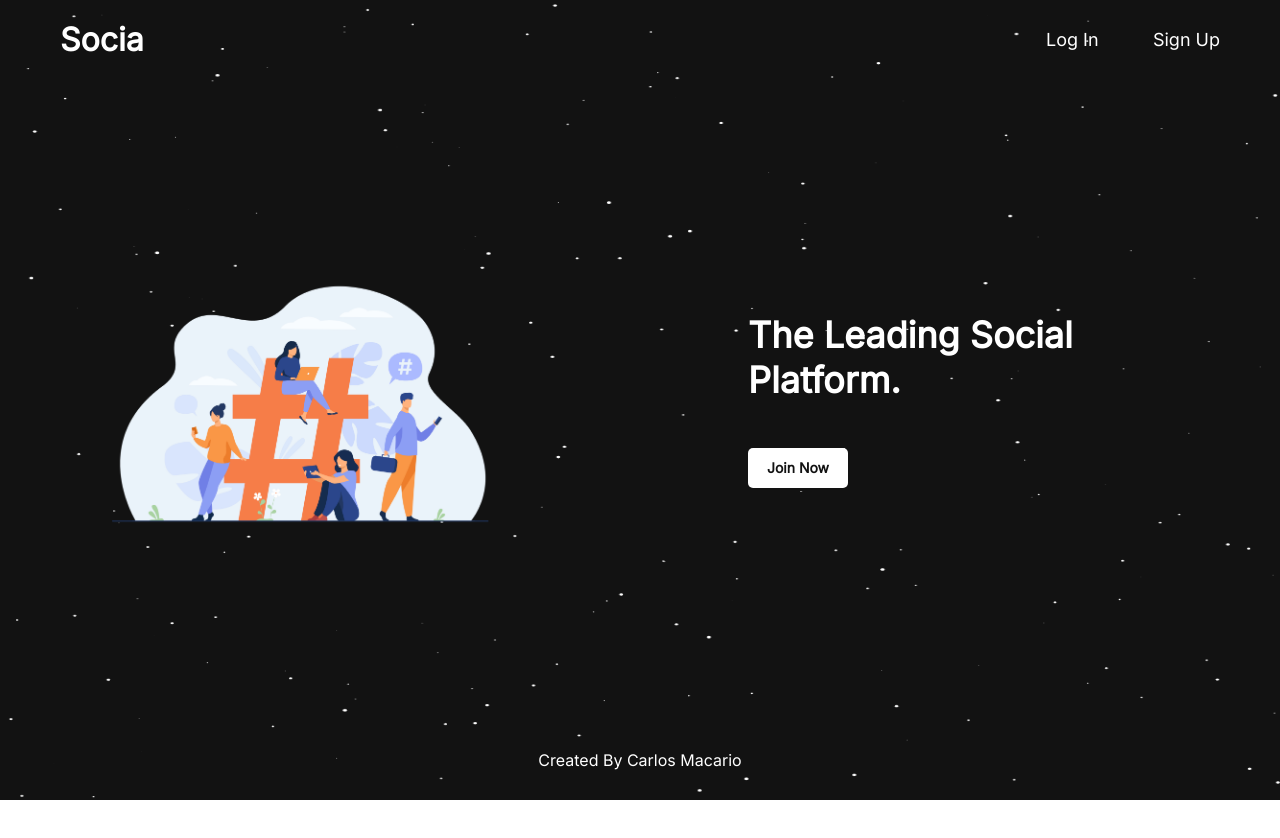
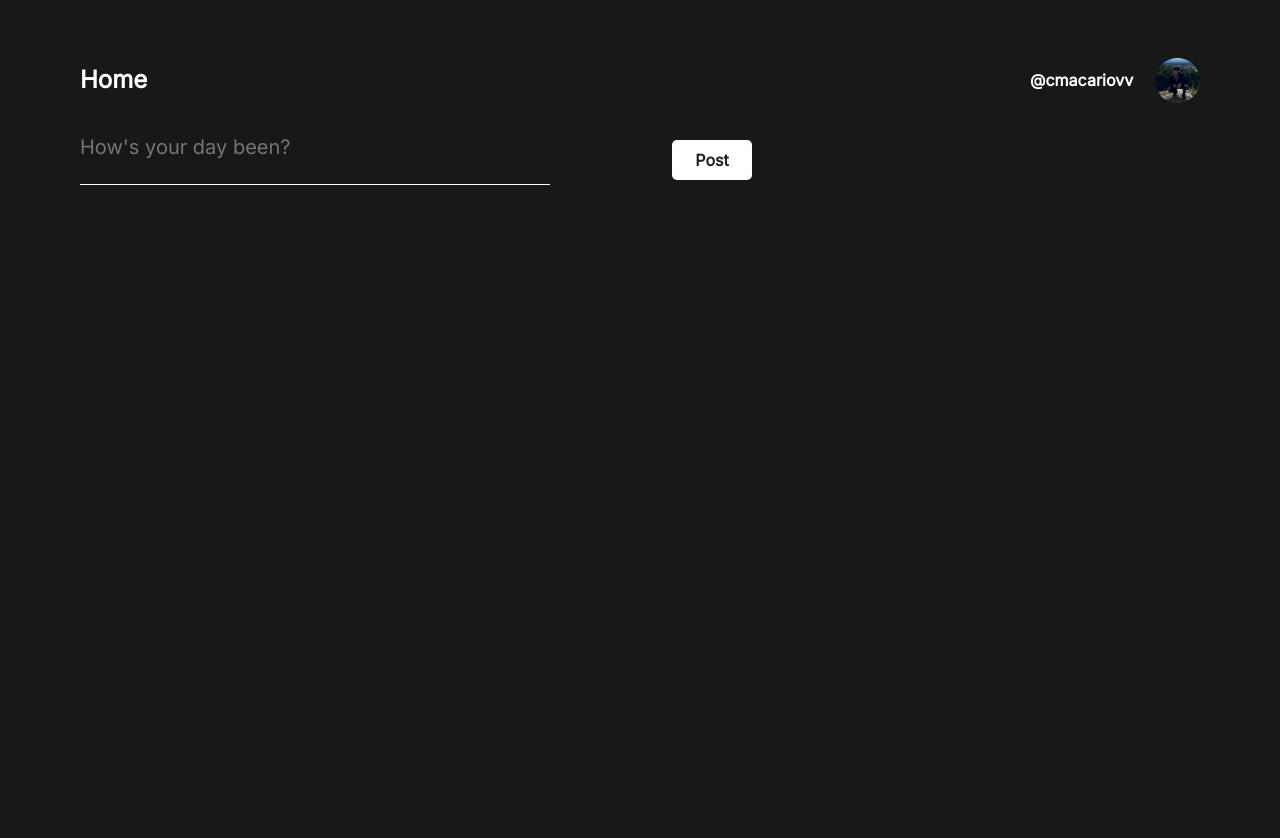
Before and after one commit to cmacariovx/spill, a React (Create React App) app in the folder client/: page / in a window 1280 px wide. Shown: the top 838 px of the page. Before the commit the page ends 800 px from the top, so only its background shows below. Built offline with nearby package versions, Linux system fonts and the light colour scheme.

Commit message:
textarea

```diff
--- a/client/src/App.js
+++ b/client/src/App.js
@@ -3,11 +3,13 @@ import React from 'react'
 import './App.css'
 
 import Landing from './Pages/Landing'
+import Home from './Pages/Home'
 
 function App() {
   return (
     <div className="app">
-      <Landing />
+      {/* <Landing /> */}
+      <Home />
     </div>
   )
 }
--- /dev/null
+++ b/client/src/Components/UI/HomeMainBody.css
@@ -0,0 +1,110 @@
+.homeMainBodyContainer {
+    height: 100%;
+    width: 100%;
+    max-width: 1400px;
+    display: flex;
+    flex-direction: row;
+    justify-content: center;
+    align-items: center;
+    background-color: rgb(24, 24, 24);
+    padding: 50px 80px;
+}
+
+    .homeMainBodyLeft {
+        height: 100%;
+        width: 60%;
+        display: flex;
+        flex-direction: column;
+        justify-content: flex-start;
+        align-items: flex-start;
+    }
+
+        .homeTextContainer {
+            height: 60px;
+            width: 60px;
+            display: flex;
+            flex-direction: row;
+            justify-content: flex-start;
+            align-items: center;
+        }
+
+            .homeText {
+                font-size: 24px;
+                font-weight: bold;
+            }
+
+        .statusUpdateContainer {
+            height: 100px;
+            width: 100%;
+            display: flex;
+            flex-direction: row;
+            justify-content: space-between;
+            align-items: center;
+        }
+
+            .statusUpdateInputContainer {
+                height: 100%;
+                width: 70%;
+                display: flex;
+                justify-content: flex-start;
+                align-items: center;
+            }
+
+                .statusUpdateInput {
+                    height: 50px;
+                    width: 100%;
+                    display: flex;
+                    flex-direction: row;
+                    justify-content: flex-start;
+                    align-items: center;
+                }
+
+                    textarea {
+                        resize: none;
+                        font-size: 20px;
+                        border-bottom: 1px white solid;
+                    }
+
+                    .postStatusButton {
+                        height: 40px;
+                        width: 80px;
+                        display: flex;
+                        flex-direction: row;
+                        justify-content: center;
+                        align-items: center;
+                        background-color: white;
+                        border-radius: 5px;
+                        color: #212121;
+                        font-size: 16px;
+                        font-weight: bold;
+                    }
+
+
+    .homeMainBodyRight {
+        height: 100%;
+        width: 40%;
+        display: flex;
+        flex-direction: column;
+        justify-content: flex-start;
+        align-items: flex-end;
+    }
+
+        .profileContainer {
+            height: 60px;
+            width: 170px;
+            display: flex;
+            flex-direction: row;
+            justify-content: space-between;
+            align-items: center;
+        }
+
+            .profileUsername {
+                font-size: 16px;
+                font-weight: bold;
+            }
+
+            .profileImg {
+                height: 45px;
+                width: auto;
+                border-radius: 50%;
+            }
--- /dev/null
+++ b/client/src/Components/UI/HomeMainBody.js
@@ -0,0 +1,43 @@
+import React from "react";
+
+import './HomeMainBody.css'
+
+import personal from './Images/personal.jpg'
+
+function HomeMainBody() {
+    return (
+        <div className="homeMainBodyContainer">
+            <div className="homeMainBodyLeft">
+                <div className="homeTextContainer">
+                    <p className="homeText">Home</p>
+                </div>
+                <div className="statusUpdateContainer">
+                    <div className="statusUpdateInputContainer">
+                        <textarea className="statusUpdateInput" rows='4' cols='40' placeholder="How's your day been?"></textarea>
+                    </div>
+                    <button className="postStatusButton">Post</button>
+                </div>
+                <div className="homeFeedContainer">
+
+                </div>
+                <div className="paginationContainer">
+
+                </div>
+            </div>
+            <div className="homeMainBodyRight">
+                <div className="profileContainer">
+                    <p className="profileUsername">@cmacariovv</p>
+                    <img src={personal} className="profileImg" />
+                </div>
+                <div className="recommendedPostsContainer">
+
+                </div>
+                <div className="recommendedCreatorsContainer">
+
+                </div>
+            </div>
+        </div>
+    )
+}
+
+export default HomeMainBody
--- a/client/src/Components/UI/LandingBody.css
+++ b/client/src/Components/UI/LandingBody.css
@@ -81,4 +81,5 @@
                 color: #121212;
                 font-size: 14px;
                 font-weight: bold;
+                cursor: pointer;
             }
--- /dev/null
+++ b/client/src/Pages/Home.css
@@ -0,0 +1,9 @@
+.homeContainer {
+    height: 3000px;
+    width: 100%;
+    display: flex;
+    flex-direction: column;
+    justify-content: center;
+    align-items: center;
+    background-color: rgb(12, 12, 12);
+}
--- /dev/null
+++ b/client/src/Pages/Home.js
@@ -0,0 +1,15 @@
+import React from "react";
+
+import HomeMainBody from "../Components/UI/HomeMainBody";
+
+import './Home.css'
+
+function Home() {
+    return (
+        <div className="homeContainer">
+            <HomeMainBody />
+        </div>
+    )
+}
+
+export default Home
--- a/client/src/index.css
+++ b/client/src/index.css
@@ -19,7 +19,7 @@
 }
 
 #root {
-  height: 100vh;
+  height: 100%;
   width: 100%;
   display: flex;
   flex-direction: column;
```
Also changed, not shown: client/src/Components/UI/Images/personal.jpg (added).
